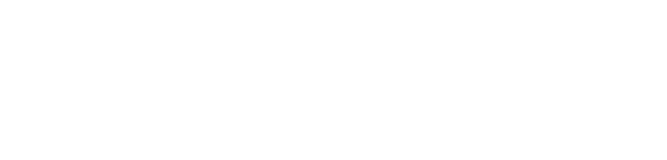
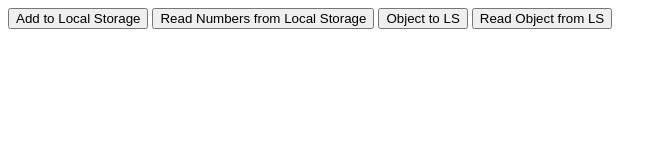
Before and after one commit to iamarifhossain1/browser-storage-api, a plain HTML site: page index.html in a window 1280 px wide. Shown: the whole page, without its empty margins (0-667 px from the left). Drawn offline with Linux system fonts and the light colour scheme.

Commit message:
local-storage

```diff
--- a/index.html
+++ b/index.html
@@ -5,5 +5,13 @@
     <meta name="viewport" content="width=device-width, initial-scale=1.0" />
     <title>Local Storage</title>
   </head>
-  <body></body>
+  <body>
+    <button onclick="addNumbeToLS()">Add to Local Storage</button>
+    <button onclick="getNumberFromLS()">Read Numbers from Local Storage</button>
+    <button onclick="saveObjectToLS()">Object to LS</button>
+    <button onclick="readObjectFromLS()">Read Object from LS</button>
+
+
+    <script src="./js/localStorage.js"></script>
+  </body>
 </html>
--- /dev/null
+++ b/js/localStorage.js
@@ -0,0 +1,27 @@
+
+
+const addNumbeToLS = () => {
+    const number = Math.ceil(Math.random() * 100)
+    localStorage.setItem('number', number)
+
+};
+
+
+const saveObjectToLS = () => {
+    customer = {name: 'Arif Hossain', age: 28, profession: 'Web Developer', product: 'Shirt', price: 100}
+    const customerJSON = JSON.stringify(customer)
+    localStorage.setItem('customer', customerJSON)
+}
+
+const readObjectFromLS = () => {
+    const customerStr = localStorage.getItem('customer')
+    const customer = JSON.parse(customerStr)
+    console.log(customer);
+
+}
+
+const getNumberFromLS = () => {
+    const getNumber = localStorage.getItem('number')
+    console.log('from save local storage', getNumber);
+
+}
```
